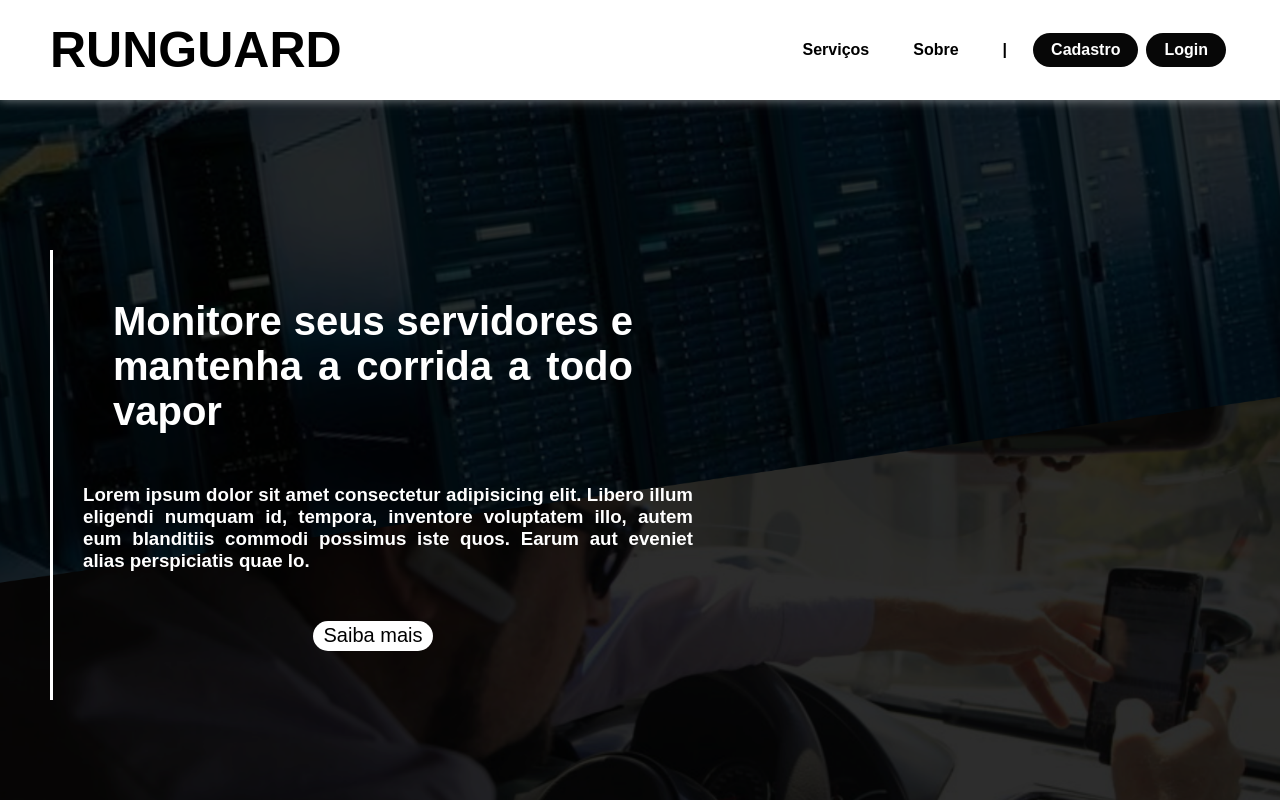
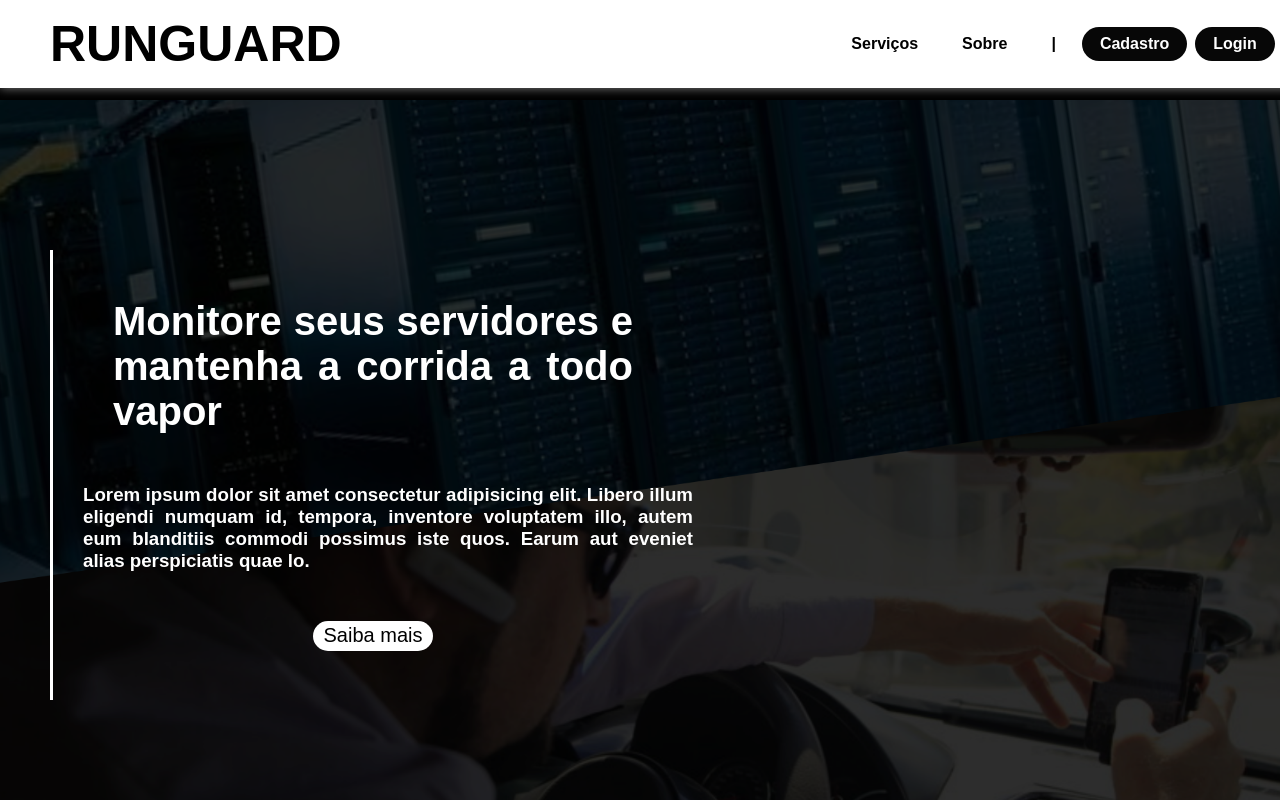
Before and after one commit to guiduartec/RunGuard, a plain HTML site: page SITE/index.html in a window 1280 px wide. Shown: the top 800 px of the page. Drawn offline with Linux system fonts and the light colour scheme.

Commit message:
Alteração na barra de rolagem e header

```diff
--- a/SITE/style.css
+++ b/SITE/style.css
@@ -10,21 +10,40 @@
     }
 
     body {
+        scrollbar-width: thin;
+        scrollbar-color: black white;
         width: 100%;
         height: 750px;
         background-color: black;
+
+    }
+
+    ::-webkit-scrollbar {
+    height: 10px;
+    }
+
+    ::-webkit-scrollbar-track {
+    border-radius: 50px;
+    background:#333;
+    }
+
+    ::-webkit-scrollbar-thumb {
+    background: white;
     }
 
     header {
         background: #ffffff;
-        width: 100%;
-        height: 100%;
+        width: 96%;
+        height: 11%;
         display: flex;
         align-items: center;
+        position: fixed;
+        z-index: 1;
         justify-content: space-between;
         padding: 0 50px;
         margin: 0 auto;
         box-shadow: 0 0 10px rgba(255, 255, 255, 0.5);
+
     }
 
     header .logo {
```
